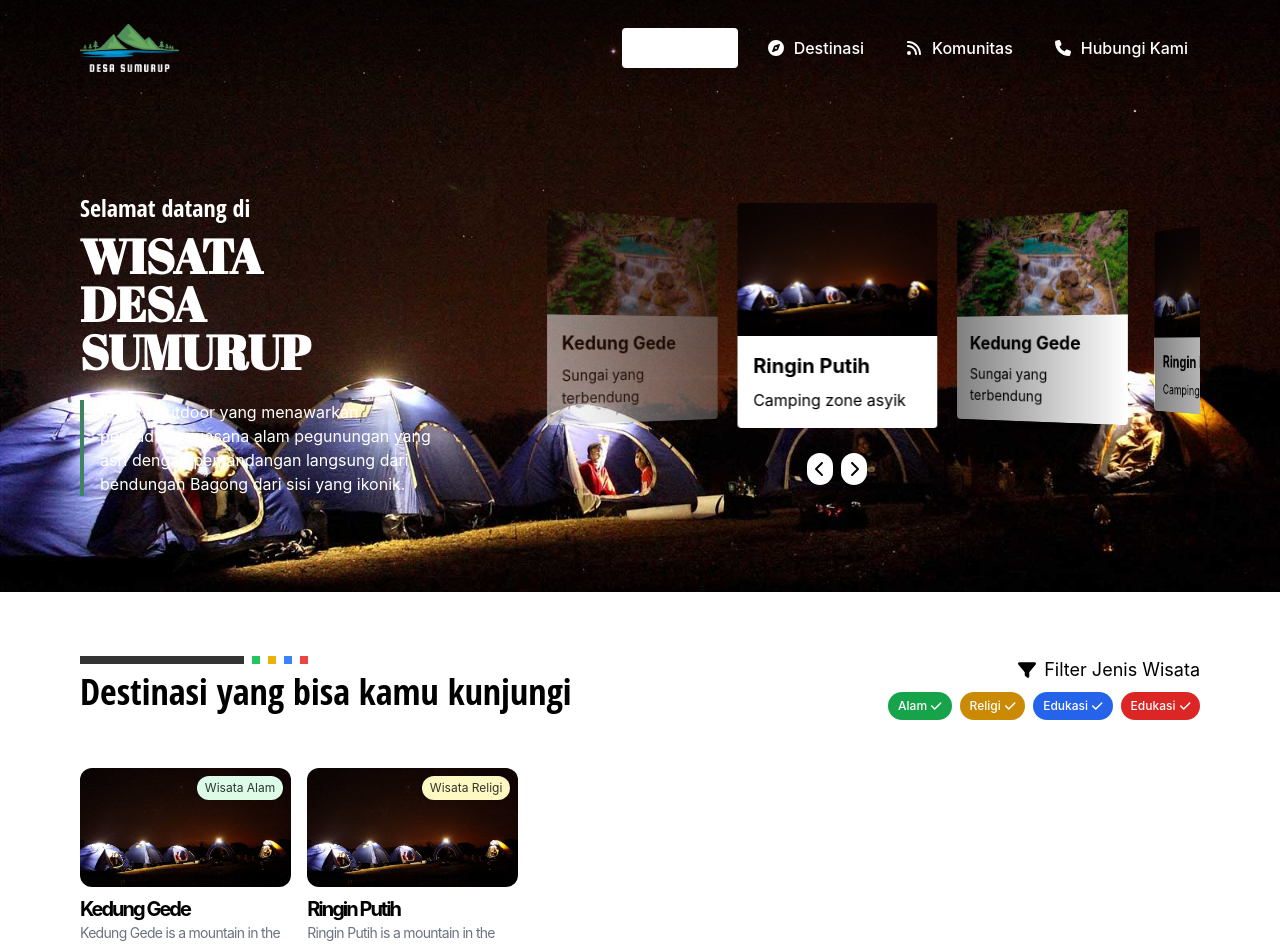
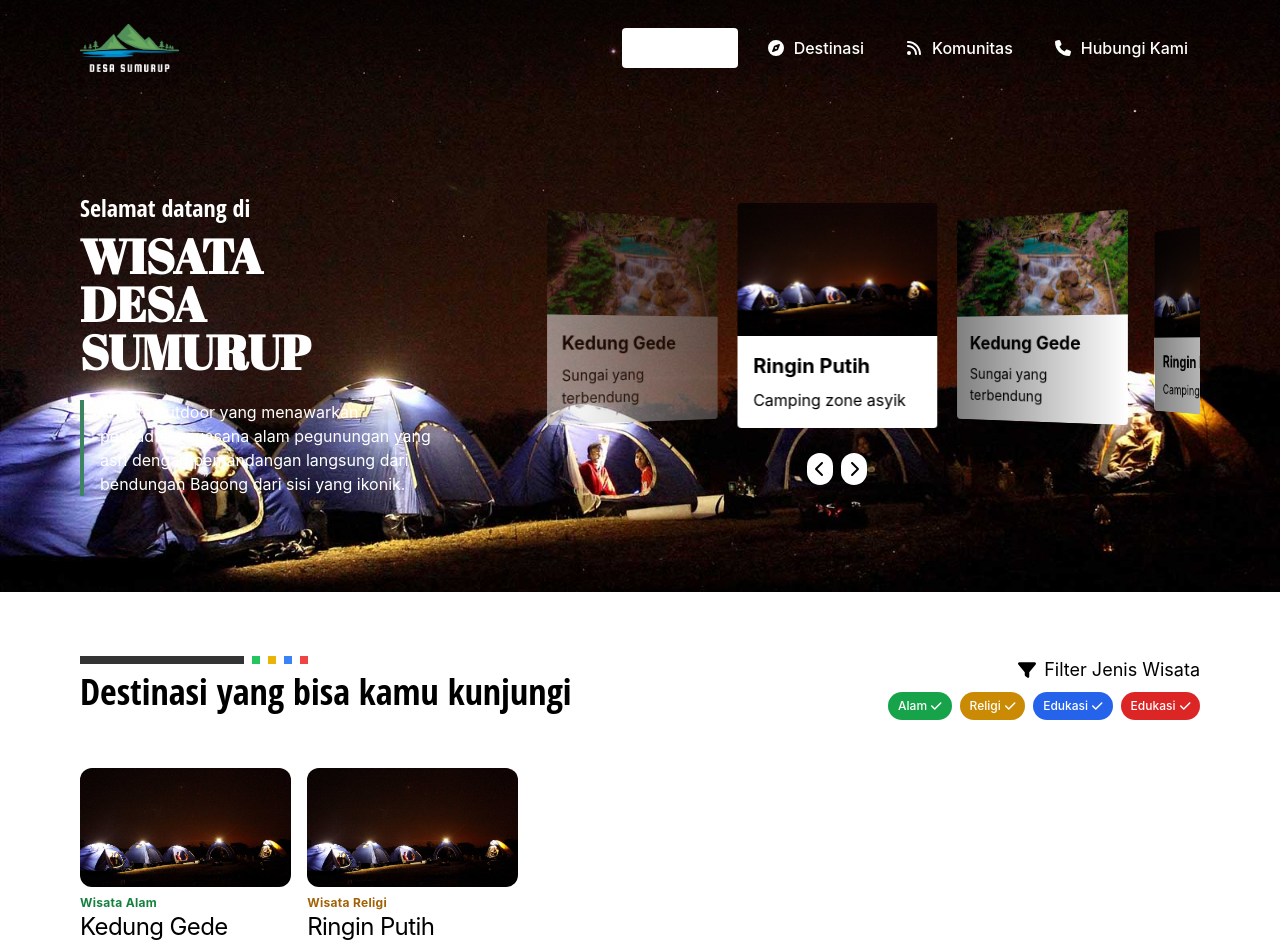
Before and after one commit to myxzlpltk/wisata-sumurup-reactjs, a React (Create React App) app: page /#home in a window 1280 px wide. Shown: the top 945 px of the page. Built offline with nearby package versions, Linux system fonts and the light colour scheme.

Commit message:
update footer and destination card

```diff
--- a/src/app/components/destination-card.jsx
+++ b/src/app/components/destination-card.jsx
@@ -22,23 +22,23 @@ const DestinationCard = (props) => {
       className="group flex-row cursor-pointer transition duration-300"
       onClick={onClick}
     >
-      <div className="relative aspect-video rounded-xl overflow-hidden mb-2">
+      <div className="aspect-video rounded-xl overflow-hidden mb-2">
         <img
           src={images[activeIndex]}
           alt={title}
           className="object-cover w-full h-full group-hover:brightness-[1.2] group-hover:contrast-[1.2] group-hover:saturate-[1.2]"
         />
-        <div
-          className={classNames(
-            "select-none absolute rounded-xl px-2 py-1 right-2 top-2 text-black/80 text-xs text-center",
-            colors[type]
-          )}
-        >
-          {translations[type] || type}
-        </div>
       </div>
 
-      <h3 className="text-xl font-bold -tracking-widest">{title}</h3>
+      <h6
+        className={classNames(
+          "select-none rounded-xl text-xs font-bold tracking-wide",
+          colors[type]
+        )}
+      >
+        {translations[type] || type}
+      </h6>
+      <h3 className="text-2xl -tracking-wide">{title}</h3>
       <p className="text-sm text-gray-500 tracking-tighter line-clamp-2">
         {description}
       </p>
--- a/src/app/data/destinations.js
+++ b/src/app/data/destinations.js
@@ -6,10 +6,10 @@ const translations = {
   culinary: "Wisata Kuliner",
 };
 const colors = {
-  nature: "bg-green-100",
-  religion: "bg-yellow-100",
-  education: "bg-blue-100",
-  culinary: "bg-red-100",
+  nature: "text-green-700",
+  religion: "text-yellow-700",
+  education: "text-blue-700",
+  culinary: "text-red-700",
 };
 
 const destinations = [
--- a/src/app/organisms/footer.jsx
+++ b/src/app/organisms/footer.jsx
@@ -16,7 +16,7 @@ const Footer = () => {
         <Image
           src="/images/footer.jpg"
           webp="/images/footer.webp"
-          className="absolute inset-0 h-full w-full object-cover"
+          className="absolute h-full w-full object-cover object-left-top"
         />
       </div>
 
```
Also changed, not shown: public/images/footer.jpg, public/images/footer.webp.
